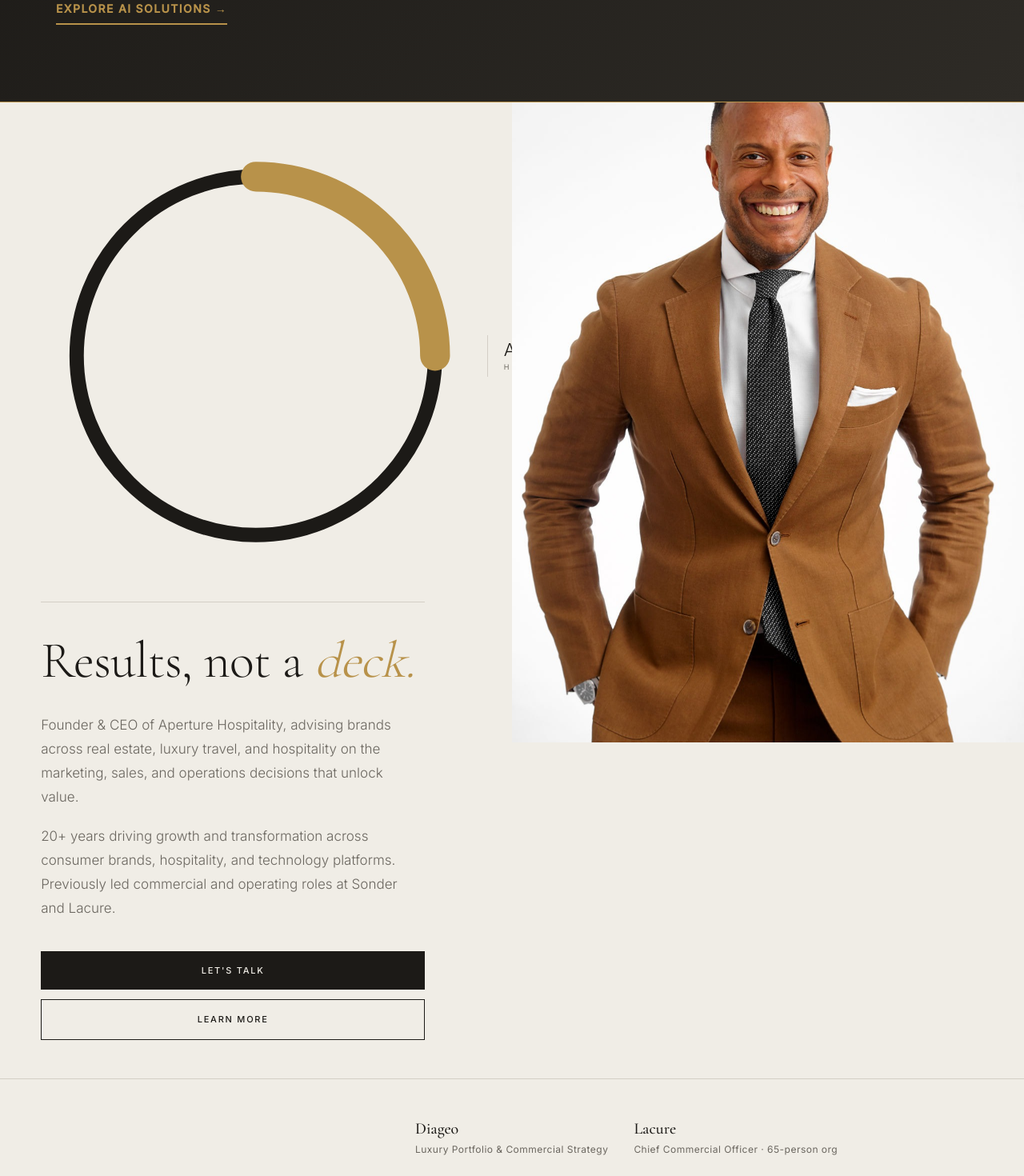
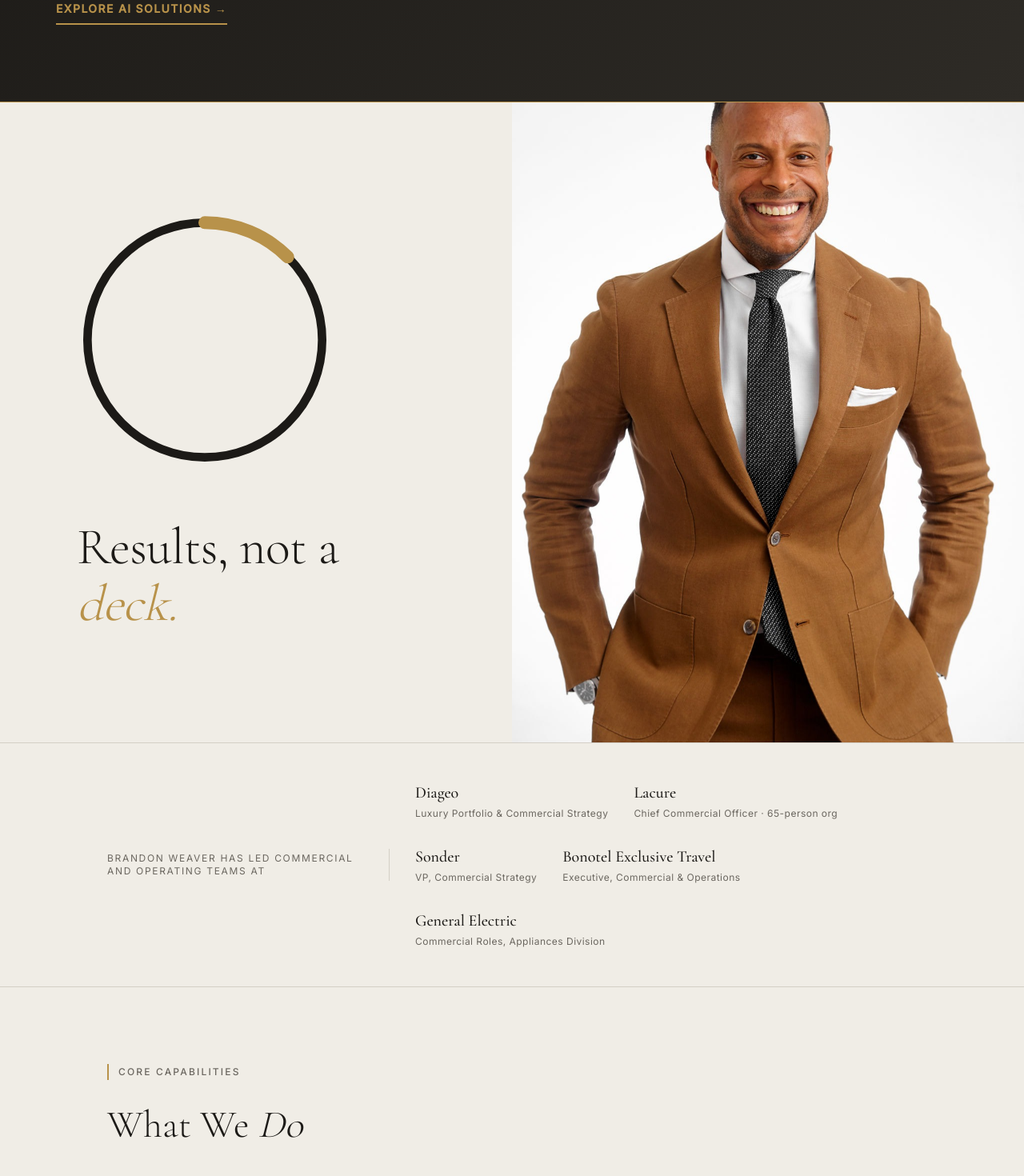
Before and after one commit to letsnavigatebmw/aperture-hospitality, a Next.js app: page / in a window 1280 px wide. Shown: the part 420-1890 px from the top of the page at 80% size. Built offline with nearby package versions, Linux system fonts and the light colour scheme.

Commit message:
Redesign hero section with large centered logo and headline

```diff
--- a/app/page.tsx
+++ b/app/page.tsx
@@ -17,158 +17,50 @@ export default function Home() {
       <AISolutions />
 
       {/* HERO */}
-      <div className="border-b border-rule">
-        <div className="grid grid-cols-1 md:grid-cols-2 gap-0">
-          {/* LEFT: Content Panel with Logo, Headline, Copy, CTAs */}
+      <div className="border-b border-rule" style={{ background: '#F0EDE6' }}>
+        <div className="grid grid-cols-1 md:grid-cols-2 gap-0" style={{ minHeight: '600px' }}>
+          {/* LEFT: Large Logo + Headline */}
           <div style={{
             display: 'flex',
             flexDirection: 'column',
-            justifyContent: 'flex-start',
-            paddingTop: 'clamp(2rem, 4vw, 3rem)',
-            paddingBottom: 'clamp(2rem, 4vw, 3rem)',
-            paddingLeft: 'clamp(1.5rem, 4vw, 4rem)',
-            paddingRight: 'clamp(1.5rem, 4vw, 4rem)',
+            justifyContent: 'center',
+            alignItems: 'flex-start',
+            paddingLeft: 'clamp(2rem, 8vw, 6rem)',
+            paddingRight: 'clamp(1rem, 4vw, 3rem)',
+            paddingTop: 'clamp(3rem, 6vw, 4rem)',
+            paddingBottom: 'clamp(3rem, 6vw, 4rem)',
             background: '#F0EDE6',
-            minHeight: 'auto',
             order: 1
           }}>
 
-            {/* Logo lockup */}
+            {/* Large Logo Circle */}
             <div style={{
+              marginBottom: 'clamp(2rem, 5vw, 4rem)',
+              width: 'clamp(200px, 40vw, 320px)',
+              height: 'clamp(200px, 40vw, 320px)',
               display: 'flex',
               alignItems: 'center',
-              gap: 'clamp(0.75rem, 2vw, 1.25rem)',
-              marginBottom: 'clamp(1.5rem, 3vw, 2.5rem)'
+              justifyContent: 'center'
             }}>
-
-              {/* Arc mark SVG */}
-              <svg width="clamp(36, 10vw, 48)" height="clamp(36, 10vw, 48)" viewBox="0 0 36 36" fill="none" xmlns="http://www.w3.org/2000/svg" style={{ flexShrink: 0 }}>
-                <circle cx="18" cy="18" r="15" stroke="#1C1A17" strokeWidth="1.2"/>
-                <path d="M18 3 A15 15 0 0 1 33 18" stroke="#B8924A" strokeWidth="2.5" strokeLinecap="round"/>
+              <svg width="100%" height="100%" viewBox="0 0 240 240" fill="none" xmlns="http://www.w3.org/2000/svg">
+                <circle cx="120" cy="120" r="110" stroke="#1C1A17" strokeWidth="8"/>
+                <path d="M120 10 A110 110 0 0 1 197.8 42.2" stroke="#B8924A" strokeWidth="12" strokeLinecap="round"/>
               </svg>
-
-              {/* Vertical rule */}
-              <div style={{
-                width: '1px',
-                height: 'clamp(40px, 10vw, 52px)',
-                background: '#D4CFC6',
-                flexShrink: 0
-              }}></div>
-
-              {/* Wordmark */}
-              <div style={{
-                display: 'flex',
-                flexDirection: 'column',
-                gap: 'clamp(4px, 1vw, 6px)'
-              }}>
-                <span style={{
-                  fontFamily: "'Inter', sans-serif",
-                  fontSize: 'clamp(0.875rem, 2.5vw, 1.375rem)',
-                  fontWeight: 300,
-                  letterSpacing: '0.26em',
-                  textTransform: 'uppercase',
-                  color: '#1C1A17',
-                  lineHeight: 1
-                }}>APERTURE</span>
-                <span style={{
-                  fontFamily: "'Inter', sans-serif",
-                  fontSize: 'clamp(0.4rem, 1vw, 0.5625rem)',
-                  fontWeight: 400,
-                  letterSpacing: '0.32em',
-                  textTransform: 'uppercase',
-                  color: '#6B6760',
-                  lineHeight: 1
-                }}>HOSPITALITY</span>
-              </div>
-
             </div>
-
-            {/* Thin rule below lockup */}
-            <div style={{
-              width: '100%',
-              maxWidth: '480px',
-              height: '1px',
-              background: '#D4CFC6',
-              marginBottom: 'clamp(1.5rem, 3vw, 2.5rem)'
-            }}></div>
 
             {/* Headline */}
             <h1 style={{
               fontFamily: "'Cormorant Garamond', Georgia, serif",
-              fontSize: 'clamp(2rem, 5vw, 4.5rem)',
+              fontSize: 'clamp(2.5rem, 6vw, 4rem)',
               fontWeight: 300,
-              lineHeight: 1.08,
+              lineHeight: 1.1,
               letterSpacing: '-0.01em',
               color: '#1C1A17',
-              marginBottom: 'clamp(1rem, 3vw, 2rem)'
+              margin: 0,
+              maxWidth: '90%'
             }}>
-              Results, not a <em style={{ fontStyle: 'italic', color: '#B8924A' }}>deck.</em>
+              Results, not a <span style={{ fontStyle: 'italic', color: '#B8924A' }}>deck.</span>
             </h1>
-
-            {/* Body copy */}
-            <p style={{
-              fontFamily: "'Inter', sans-serif",
-              fontSize: 'clamp(0.9375rem, 2vw, 1.0625rem)',
-              fontWeight: 300,
-              lineHeight: 1.75,
-              color: '#6B6760',
-              maxWidth: '44ch',
-              marginBottom: 'clamp(0.75rem, 2vw, 1.25rem)'
-            }}>
-              Founder & CEO of Aperture Hospitality, advising brands across real estate, luxury travel, and hospitality on the marketing, sales, and operations decisions that unlock value.
-            </p>
-
-            <p style={{
-              fontFamily: "'Inter', sans-serif",
-              fontSize: 'clamp(0.9375rem, 2vw, 1.0625rem)',
-              fontWeight: 300,
-              lineHeight: 1.75,
-              color: '#6B6760',
-              maxWidth: '44ch',
-              marginBottom: 0
-            }}>
-              20+ years driving growth and transformation across consumer brands, hospitality, and technology platforms. Previously led commercial and operating roles at Sonder and Lacure.
-            </p>
-
-            {/* CTAs */}
-            <div style={{
-              display: 'flex',
-              flexDirection: 'column',
-              gap: 'clamp(0.5rem, 1vw, 0.75rem)',
-              marginTop: 'clamp(1.5rem, 3vw, 2.5rem)',
-              maxWidth: '480px',
-              width: '100%'
-            }}>
-              <Link href="/contact" style={{
-                display: 'flex',
-                alignItems: 'center',
-                justifyContent: 'center',
-                padding: 'clamp(0.75rem, 2vw, 1rem) clamp(1.5rem, 4vw, 2rem)',
-                background: '#1C1A17',
-                color: '#F0EDE6',
-                fontFamily: "'Inter', sans-serif",
-                fontSize: 'clamp(0.625rem, 1.5vw, 0.6875rem)',
-                fontWeight: 500,
-                letterSpacing: '0.16em',
-                textTransform: 'uppercase',
-                textDecoration: 'none'
-              }}>LET'S TALK</Link>
-              <Link href="/about" style={{
-                display: 'flex',
-                alignItems: 'center',
-                justifyContent: 'center',
-                padding: 'clamp(0.75rem, 2vw, 1rem) clamp(1.5rem, 4vw, 2rem)',
-                background: 'transparent',
-                color: '#1C1A17',
-                border: '1px solid #1C1A17',
-                fontFamily: "'Inter', sans-serif",
-                fontSize: 'clamp(0.625rem, 1.5vw, 0.6875rem)',
-                fontWeight: 500,
-                letterSpacing: '0.16em',
-                textTransform: 'uppercase',
-                textDecoration: 'none'
-              }}>LEARN MORE</Link>
-            </div>
 
           </div>
 
```
